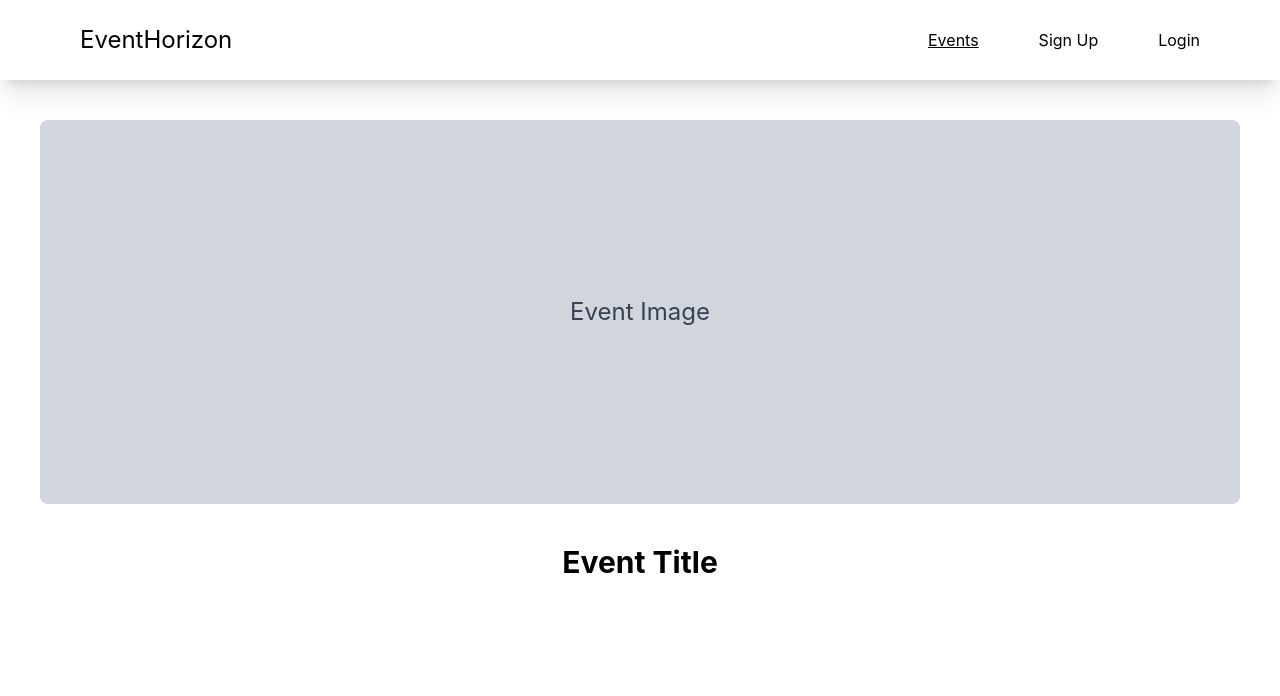
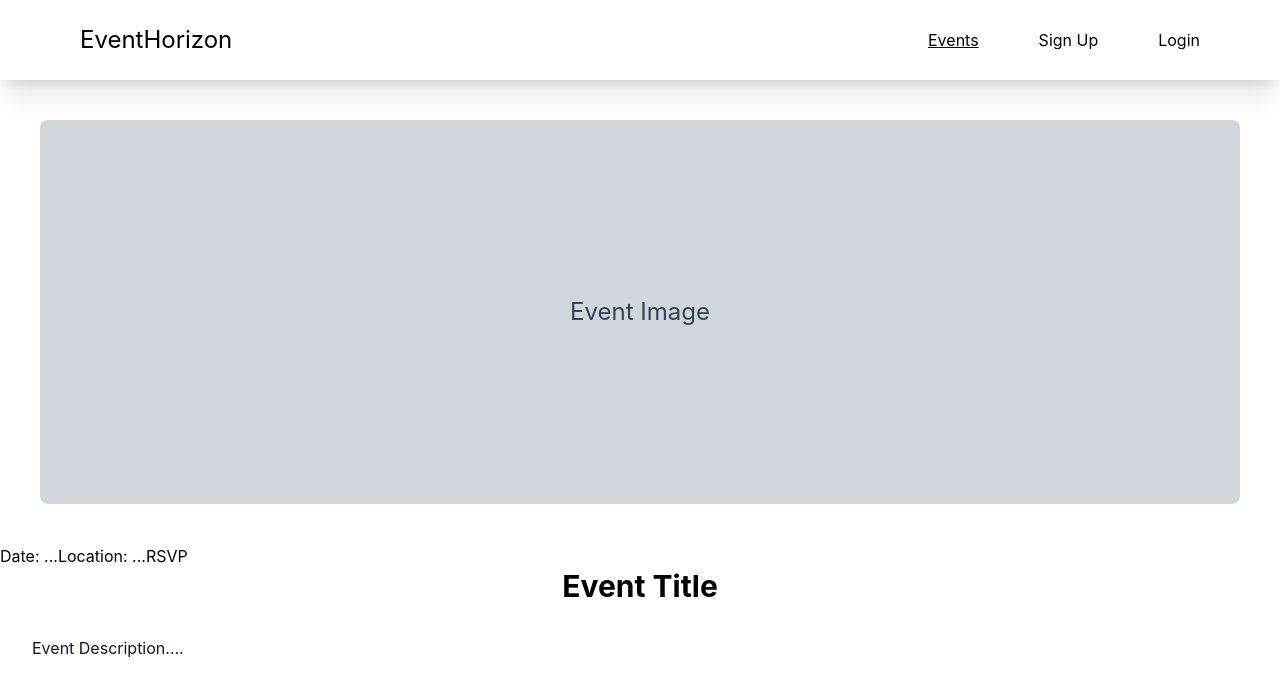
Before and after one commit to DragonShadow343/EventHorizon, a React (Vite) app in the folder Frontend/: page /events/eventdetails in a window 1280 px wide. Shown: the top 696 px of the page. Built offline with nearby package versions, Linux system fonts and the light colour scheme.

Commit message:
Added more features to to event details page

```diff
--- a/Frontend/src/pages/events/EventDetails.jsx
+++ b/Frontend/src/pages/events/EventDetails.jsx
@@ -11,7 +11,17 @@ const EventPage = () => {
       </div>
 
       {/*Event Details*/}
-      <h1 className = 'text-3xl font-bold text-center'>Event Title</h1>
+      <div className = 'flex flex-direction-row'>
+        <p>Date: ... </p>
+        <p>Location: ... </p>
+        {/*<p>Capacity: x/y</p> //this is for logged-in users*/}
+        {/*<p>Organizer: Joe</p> //this is for logged-in users*/}
+        <button>RSVP</button>
+      </div>
+      <div className = 'flex flex-col'>
+        <h1 className = 'text-3xl font-bold text-center'>Event Title</h1>
+        <p className = 'text-gray-900 m-8'>Event Description....</p>
+      </div>
     </div>
   )
 }
```
